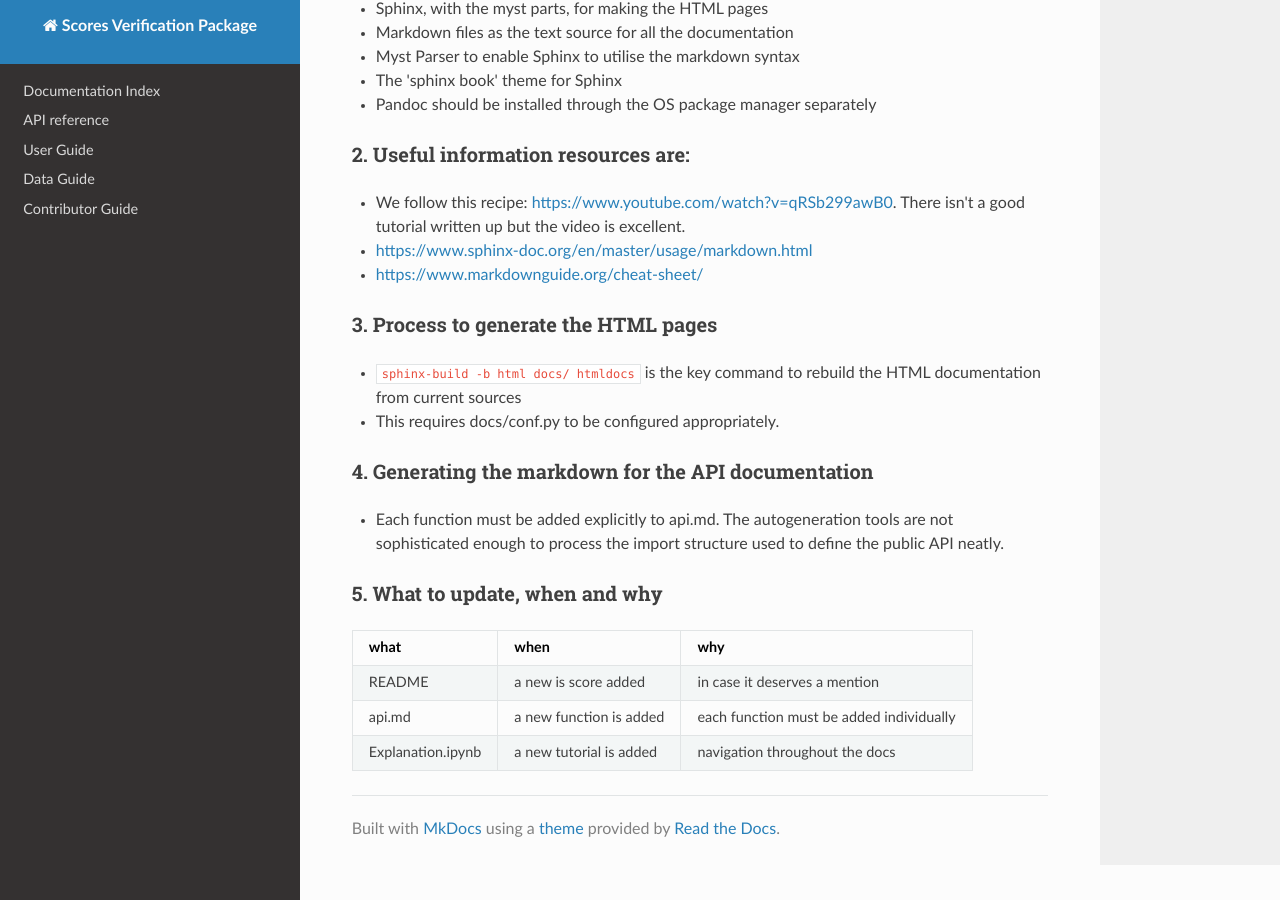
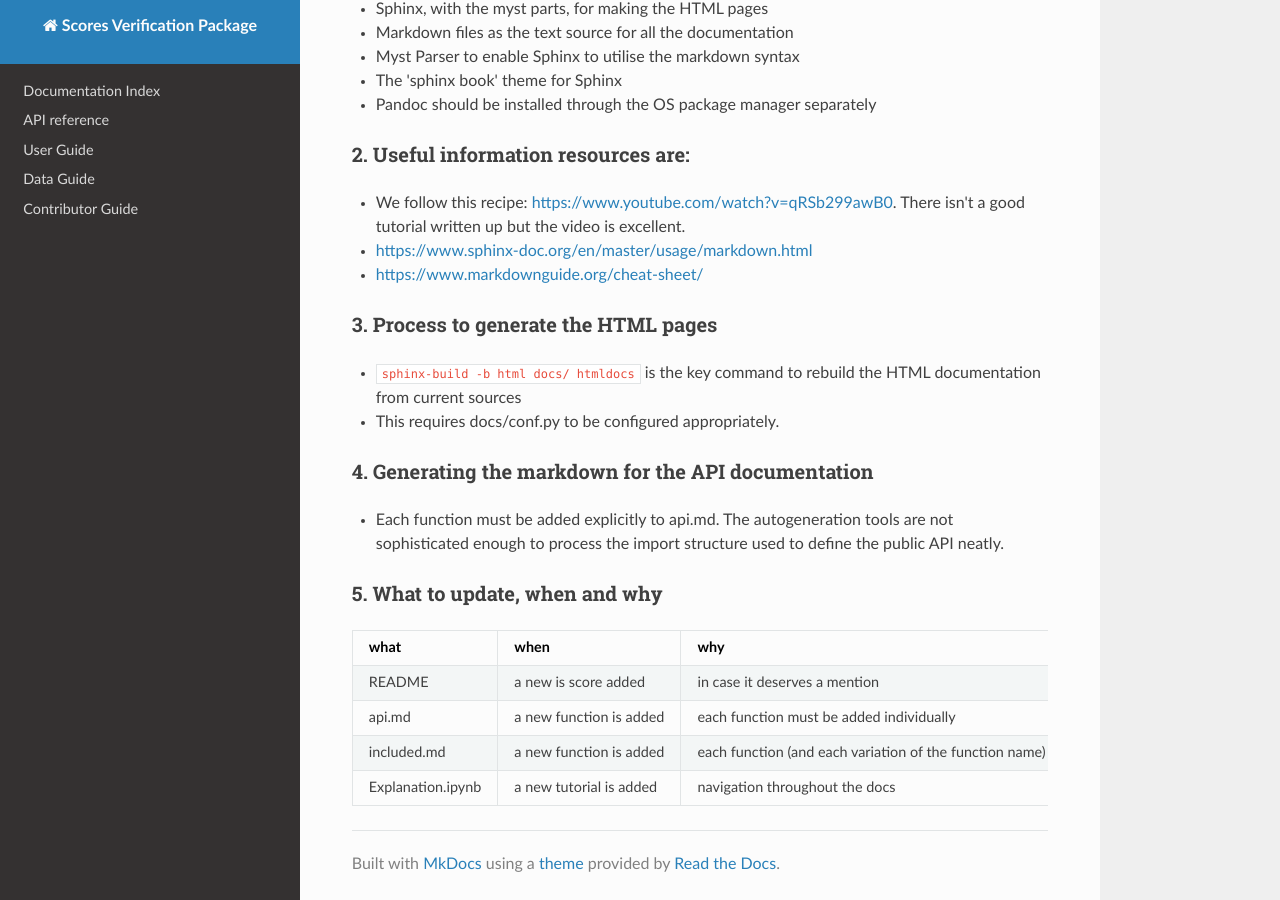
Before and after one commit to nci/scores, an MkDocs documentation site: the page built from docs/maintainer.md, in a window 1280 px wide and 900 px high, scrolled down 1496 px. Built offline with MkDocs 1.6.1, drawn with Linux system fonts in a browser that asks for light colours; nearby versions of some CDN libraries.

Commit message:
Update maintainer page to say updated included table when new functions added

```diff
--- a/docs/maintainer.md
+++ b/docs/maintainer.md
@@ -75,4 +75,5 @@ Information relevant for package maintenance
 | ------------             | -----------              | ------------ |
 |  README                  |  a new is score added    | in case it deserves a mention
 |  api.md                  |  a new function is added | each function must be added individually
+|  included.md             |  a new function is added | each function (and each variation of the function name) must be added individually
 |  Explanation.ipynb       |  a new tutorial is added | navigation throughout the docs
```
